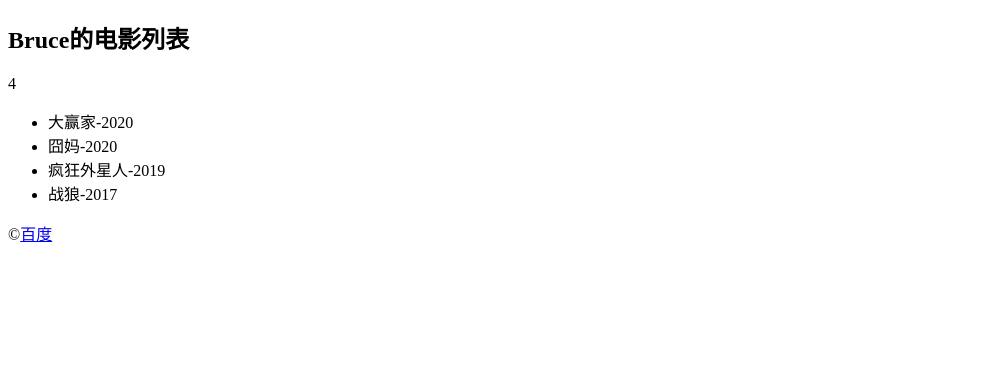
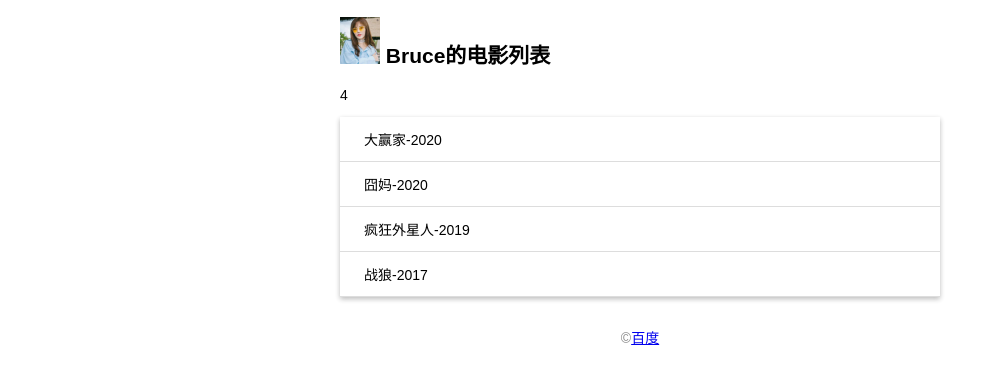
Before and after one commit to lwj-wq/project, a Flask app: page / in a window 1280 px wide. Shown: the top 384 px of the page, without its empty margins (0-997 px from the left). Run offline with Flask 2, Linux system fonts and the light colour scheme.

Commit message:
增加了静态文件

```diff
--- /dev/null
+++ b/static/sty.css
@@ -0,0 +1,34 @@
+body{
+    width: 600px;
+    font-size: 14px;
+    font-family: Arial, Helvetica, sans-serif;
+    margin: auto;
+}
+/* 页脚 */
+footer{
+    color: #888888;
+    margin-top: 20px;
+    text-align: center;
+    padding: 10px;
+}
+
+/* avatar */
+.avatar{
+    width: 40px;
+}
+
+/* movie-list */
+.movie-list{
+    list-style: none;
+    padding: 0;
+    margin-bottom: 10px;
+    box-shadow: 0 2px 5px 0 rgba(0, 0, 0, 0.16),0 2px 5px 0 rgba(0,0,0,0.12);
+}
+.movie-list li{
+    padding: 12px 24px;
+    border-bottom: 1px solid #dddddd;
+
+}
+.movie-list li:hover{
+    background: #f8f9fa;
+}
--- a/templates/index.html
+++ b/templates/index.html
@@ -3,17 +3,23 @@
 <head>
     <meta charset="UTF-8">
     <meta name="viewport" content="width=device-width,initial-scale=1.0">
+    <link rel="stylesheet" href="{{ url_for('static',filename='favicon.ico') }}">
+    <link rel="stylesheet" href="{{ url_for('static',filename='sty.css') }}">
     <title> {{ name }}的电影列表</title>
 </head>
 <body>
-    <h2>{{ name }}的电影列表</h2>
+    <h2>
+        <img style="width: 40px" src="{{ url_for('static',filename='imgas/123.jpg') }}" alt="">
+        {{ name }}的电影列表
+    </h2>
 
     <p>{{movies|length}}</p>
-    <ul>
+    <ul class="movie-list">
         {% for movie in movies %}
         <li>{{ movie.title }}-{{ movie.year }}</li>
         {% endfor %}
     </ul>
     <footer>&copy;<a href="http://www.baidu.com">百度</a></footer>
+
 </body>
 </html>
```
Also changed, not shown: static/favicon.ico (added), static/imgas/123.jpg (added).
